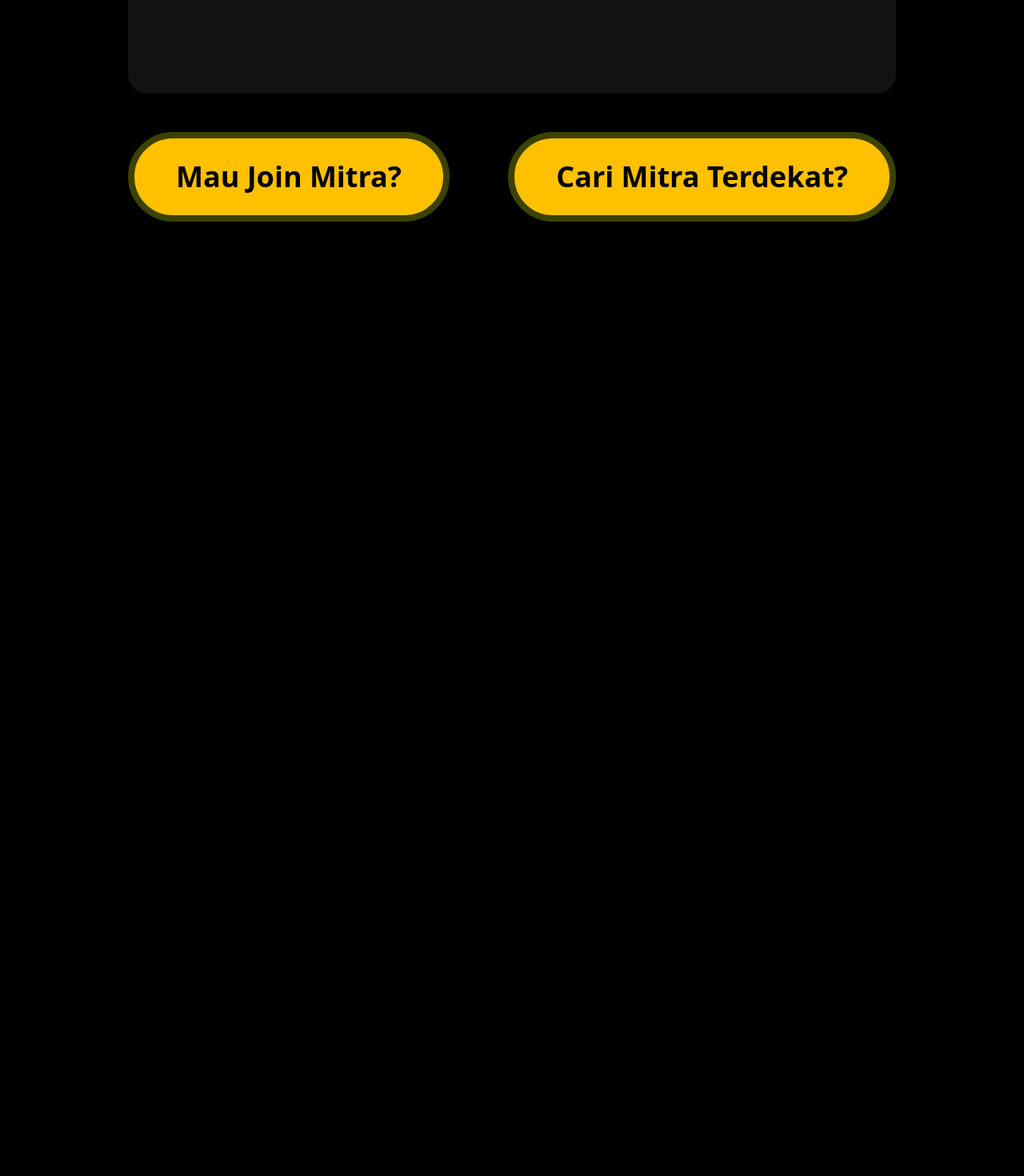
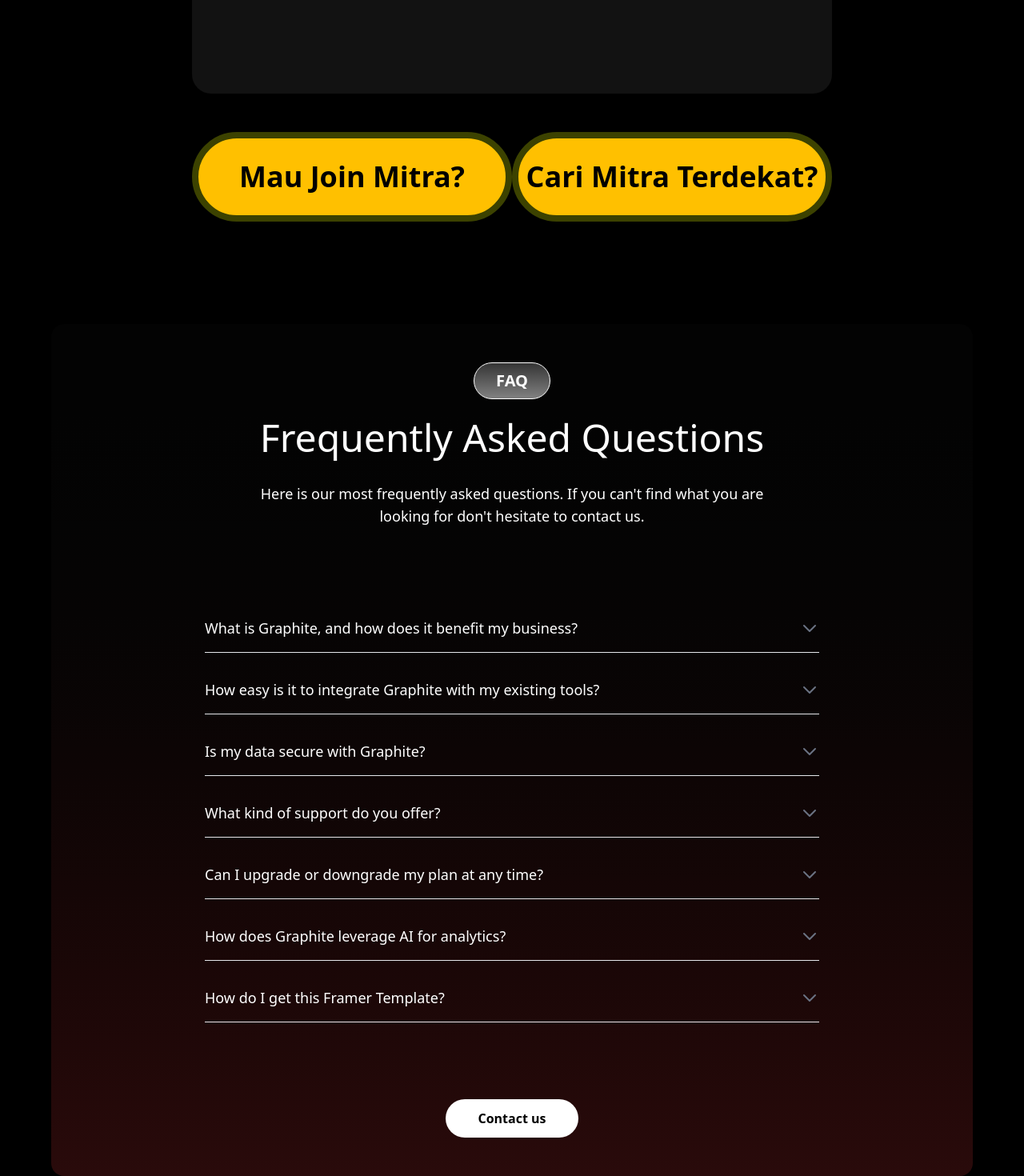
Before and after one commit to Hubbi502/forp, a React (Vite) app: page / in a window 1280 px wide. Shown: the part 2881-4351 px from the top of the page at 80% size. Before the commit the page ends 3158 px from the top, so only its background shows below. Built offline with nearby package versions, Linux system fonts and the light colour scheme.

Commit message:
Add FAQSection component and integrate it into App; update About component link styles

```diff
--- a/src/App.tsx
+++ b/src/App.tsx
@@ -3,6 +3,7 @@ import HeroSection from "./components/layout/HeroSection";
 import About from "./components/layout/About";
 import Ingredients from "./components/layout/Ingredients";
 import Partner from "./components/layout/Partner";
+import FAQSection from "./components/layout/faqlist";
 export default function App(): JSX.Element {
   return (
     <>
@@ -10,6 +11,7 @@ export default function App(): JSX.Element {
     <About />
     <Ingredients />
     <Partner  />
+    <FAQSection />
     </>
 );
 }
--- a/src/components/layout/About.tsx
+++ b/src/components/layout/About.tsx
@@ -10,7 +10,7 @@ export default function About() {
           Produk ini terbuat dari macam-macam herbal seperti daun sirih, jahe merah, temulawak, dan kayu manis yang dikenal memiliki banyak manfaat untuk kesehatan.
           <br /><br />Kandungan alami ini dipilih secara khusus untuk memberikan hasil yang optimal dan tetap aman digunakan secara rutin.
           </p>
-          <a href="#ingredients" className="bg-white text-black p-2 mt-6 rounded-[0.5rem] font-bold inline-block" >Lihat Rincian Bahan</a>
+          <a href="#ingredients" className="bg-white text-black p-2 mt-6 rounded-[0.5rem] font-bold inline-block hover:bg-black hover:text-white duration-300 ease-in " >Lihat Rincian Bahan</a>
         </div>
     </div>
   )
--- a/src/components/layout/Partner.tsx
+++ b/src/components/layout/Partner.tsx
@@ -4,7 +4,7 @@ interface PartnerButtonProps {
 
 function PartnerButton({ children }: PartnerButtonProps) {
   return (
-    <button className="bg-[#FFC000] text-black text-4xl px-13 py-7 rounded-[5rem] font-semibold border-[#3C4200] border-[0.5rem]">
+    <button className="bg-[#FFC000] text-black text-4xl w-[25rem] py-7 rounded-[5rem] font-semibold border-[#3C4200] border-[0.5rem]">
       {children}
     </button>
   );
@@ -14,9 +14,9 @@ export default function Partner() {
   return (
     <section className="flex justify-center mt-40">
       <div className="w-3/4 h-[40svw]">
-        <div className="w-full h-full bg-[#121212] rounded-3xl" />
-        <div className="flex justify-between mt-12">
-          <PartnerButton>Mau Join Mitra?</PartnerButton>
+        <div className="w-5/6 mx-auto h-full bg-[#121212] rounded-3xl" />
+        <div className="flex w-5/6 mx-auto justify-between mt-12">
+          <PartnerButton >Mau Join Mitra?</PartnerButton>
           <PartnerButton>Cari Mitra Terdekat?</PartnerButton>
         </div>
       </div>
--- /dev/null
+++ b/src/components/layout/faqlist.tsx
@@ -0,0 +1,114 @@
+import { useState } from 'react';
+
+interface FAQItemProps {
+  question: string;
+  answer: string;
+}
+
+const FAQItem = ({ question, answer }: FAQItemProps) => {
+  const [isOpen, setIsOpen] = useState<boolean>(false);
+
+  return (
+    <div className="border-b  border-gray-200 py-4">
+      <button
+        className="flex justify-between items-center w-full text-left"
+        onClick={() => setIsOpen(!isOpen)}
+        aria-expanded={isOpen}
+        aria-controls={`faq-answer-${question.replace(/\s+/g, '-').toLowerCase()}`}
+      >
+        <span className="text-lg font-medium text-white">{question}</span>
+        <svg
+          className={`w-6 h-6 text-gray-500 transform transition-transform duration-200 ${
+            isOpen ? 'rotate-180' : ''
+          }`}
+          fill="none"
+          viewBox="0 0 24 24"
+          stroke="currentColor"
+        >
+          <path
+            strokeLinecap="round"
+            strokeLinejoin="round"
+            strokeWidth={2}
+            d="M19 9l-7 7-7-7"
+          />
+        </svg>
+      </button>
+      {isOpen && (
+        <div
+          id={`faq-answer-${question.replace(/\s+/g, '-').toLowerCase()}`}
+          className="mt-2 text-gray-600"
+        >
+          <p>{answer}</p>
+        </div>
+      )}
+    </div>
+  );
+};
+
+interface FAQData {
+  question: string;
+  answer: string;
+}
+
+const FAQSection = () => {
+  const faqs: FAQData[] = [
+    {
+      question: 'What is Graphite, and how does it benefit my business?',
+      answer: 'Graphite is an advanced analytics platform that helps businesses gain insights from their data. It provides real-time analytics, predictive modeling, and customizable dashboards to help you make data-driven decisions.'
+    },
+    {
+      question: 'How easy is it to integrate Graphite with my existing tools?',
+      answer: 'Graphite offers seamless integration with most popular business tools through our API and pre-built connectors. Setup typically takes less than 30 minutes with our step-by-step guide.'
+    },
+    {
+      question: 'Is my data secure with Graphite?',
+      answer: 'Absolutely. We use enterprise-grade encryption, regular security audits, and comply with major data protection regulations. Your data security is our top priority.'
+    },
+    {
+      question: 'What kind of support do you offer?',
+      answer: 'We provide 24/7 customer support via email, chat, and phone. All plans include access to our comprehensive documentation and community forums.'
+    },
+    {
+      question: 'Can I upgrade or downgrade my plan at any time?',
+      answer: 'Yes, you can change your plan at any time from your account settings. Changes take effect immediately with prorated billing.'
+    },
+    {
+      question: 'How does Graphite leverage AI for analytics?',
+      answer: 'Our AI algorithms automatically detect patterns, anomalies, and trends in your data. They provide predictive insights and recommendations to help you optimize your business processes.'
+    },
+    {
+      question: 'How do I get this Framer Template?',
+      answer: 'You can download the template from our marketplace. Once purchased, you\'ll receive instant access to all template files and documentation.'
+    }
+  ];
+
+  return (
+    <div className="bg-gradient-to-b from-black/80 bg-white/5 to-red-950/50  max-w-6xl mt-72  mx-auto px-48 py-12 shadow-lg rounded-2xl text-white">
+      <div className="w-24 bg-gradient-to-b from-white/20 to-white/50 text-white  mx-auto border-1 border-white rounded-full mb-6 py-2  ">
+        <h2 className="text-xl font-bold text-center ">FAQ</h2>
+      </div>
+      <h3 className="text-5xl text-center text-white mb-8">Frequently Asked Questions</h3>
+      <p className="text-center text-white mb-24 max-w-2xl mx-auto text-lg ">
+        Here is our most frequently asked questions. If you can't find what you are looking for don't hesitate to contact us.
+      </p>
+
+      <div className="space-y-4">
+        {faqs.map((faq, index) => (
+          <FAQItem
+            key={index}
+            question={faq.question}
+            answer={faq.answer}
+          />
+        ))}
+      </div>
+
+      <div className="mt-24 text-center">
+        <button className="px-10 py-3 bg-white  cursor-pointer  text-black  rounded-full font-semibold hover:bg-black hover:text-white duration-300 transition-colors">
+          Contact us
+        </button>
+      </div>
+    </div>
+  );
+};
+
+export default FAQSection;
```
